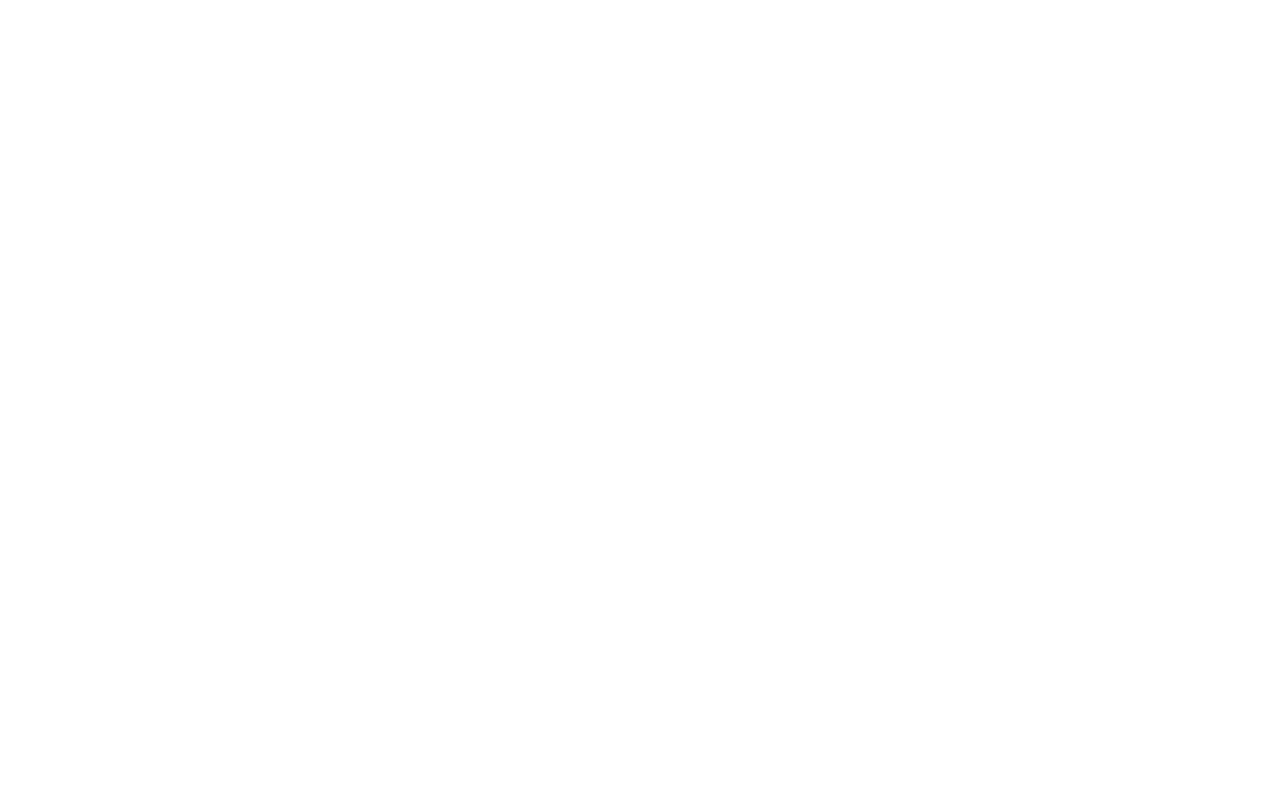
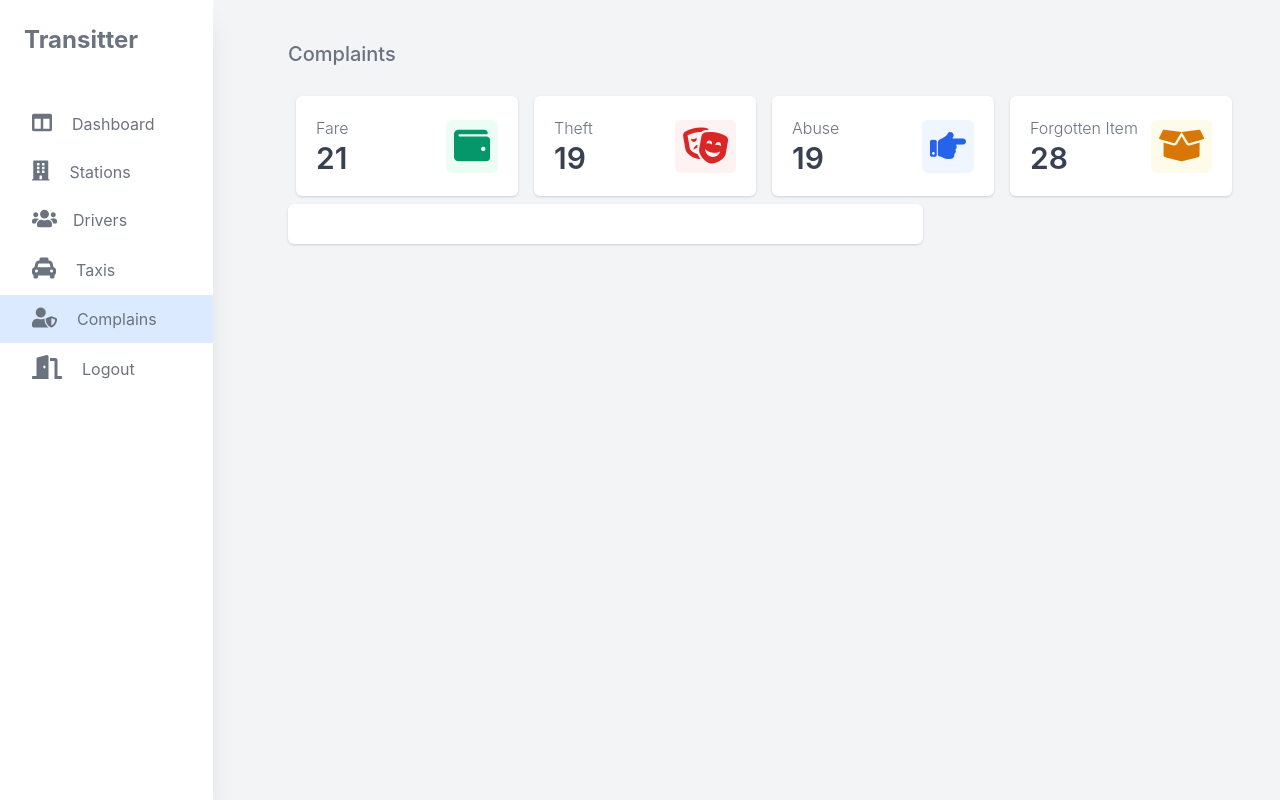
Before and after one commit to isaacgyamfi/transitter-web, a React (Create React App) app: page /dashboard/complaints in a window 1280 px wide. Built offline with nearby package versions, Linux system fonts and the light colour scheme.

Commit message:
added analytics for complains

```diff
--- /dev/null
+++ b/src/pages/dashboard/Complaints.js
@@ -0,0 +1,81 @@
+import React, { Fragment } from 'react';
+import SummaryAnalyticsCard from '../../components/dashboard/SummaryAnalyticsCard';
+import Sidebar from '../../layouts/global/Sidebar';
+
+export default function Complaints() {
+  return (
+    <Fragment>
+      <div>
+        <main className={'flex flex-col lg:flex-row'}>
+          <Sidebar />
+          <section className={'lg:w-full bg-gray-100 h-screen'}>
+            <div
+              className={
+                'w-full px-5 py-5 lg:pl-72 lg:pt-10 lg:pr-10 bg-gray-100'
+              }
+            >
+              <div
+                className={'mb-5 flex flex-row justify-between items-center'}
+              >
+                <h3 className={'font-medium text-xl text-gray-500'}>
+                  Complaints
+                </h3>
+              </div>
+
+              <div className={'flex flex-row justify-between items-center'}>
+                <div className={'w-full'}>
+                  <div className={'flex flex-row justify-between items-center'}>
+                    {[
+                      {
+                        key: 1,
+                        type: 'Fare',
+                        count: 21,
+                        color: 'bg-green-50',
+                        icon: 'fas fa-wallet text-4xl text-green-600',
+                      },
+                      {
+                        key: 2,
+                        type: 'Theft',
+                        count: 19,
+                        color: 'bg-red-50',
+                        icon: 'fas fa-theater-masks text-4xl text-red-600',
+                      },
+                      {
+                        key: 3,
+                        type: 'Abuse',
+                        count: 19,
+                        color: 'bg-blue-50',
+                        icon: 'fas fa-hand-point-right text-4xl text-blue-600',
+                      },
+                      {
+                        key: 4,
+                        type: 'Forgotten Item',
+                        count: 28,
+                        color: 'bg-yellow-50',
+                        icon: 'fas fa-box-open text-4xl text-yellow-600',
+                      },
+                    ].map((item, index) => (
+                      <SummaryAnalyticsCard
+                        title={item.type}
+                        count={item.count}
+                        color={item.color}
+                        icon={item.icon}
+                      />
+                    ))}
+                  </div>
+                </div>
+              </div>
+              <div>
+                <div className={'flex flex-row'}>
+                  <div className={'rounded-md shadow bg-white p-5 w-2/3'}>
+                    <div></div>
+                  </div>
+                </div>
+              </div>
+            </div>
+          </section>
+        </main>
+      </div>
+    </Fragment>
+  );
+}
--- a/src/pages/dashboard/Station.js
+++ b/src/pages/dashboard/Station.js
@@ -6,13 +6,9 @@
 export default function Stations() {
   //   const { state } = useContext(AuthContext);
   const [modalIsOpen, setIsOpen] = useState(false);
-  function openModal() {
-    setIsOpen(true);
-  }
+  const openModal = () => setIsOpen(true);
+  const closeModal = () => setIsOpen(false);
 
-  function closeModal() {
-    setIsOpen(false);
-  }
   return (
     <Fragment>
       {/* {state.isAuth ? <Redirect to="/dashboard" /> : <Redirect to="/login" />} */}
--- a/src/routes/index.js
+++ b/src/routes/index.js
@@ -2,6 +2,7 @@
 import { Route, Redirect, Switch } from 'react-router-dom';
 import Login from '../pages/auth/Login';
 import Dashboard from '../pages/dashboard';
+import Complaints from '../pages/dashboard/Complaints';
 import Drivers from '../pages/dashboard/Drivers';
 import Stations from '../pages/dashboard/Station';
 import Taxis from '../pages/dashboard/Taxis';
@@ -19,6 +20,11 @@
       <Route path="/dashboard/drivers" exact render={(props) => <Drivers />} />
       <Route path="/dashboard/complains" exact render={(props) => <Login />} />
       <Route path="/dashboard/taxis" exact render={(props) => <Taxis />} />
+      <Route
+        path="/dashboard/complaints"
+        exact
+        render={(props) => <Complaints />}
+      />
     </Switch>
   );
 }
```
